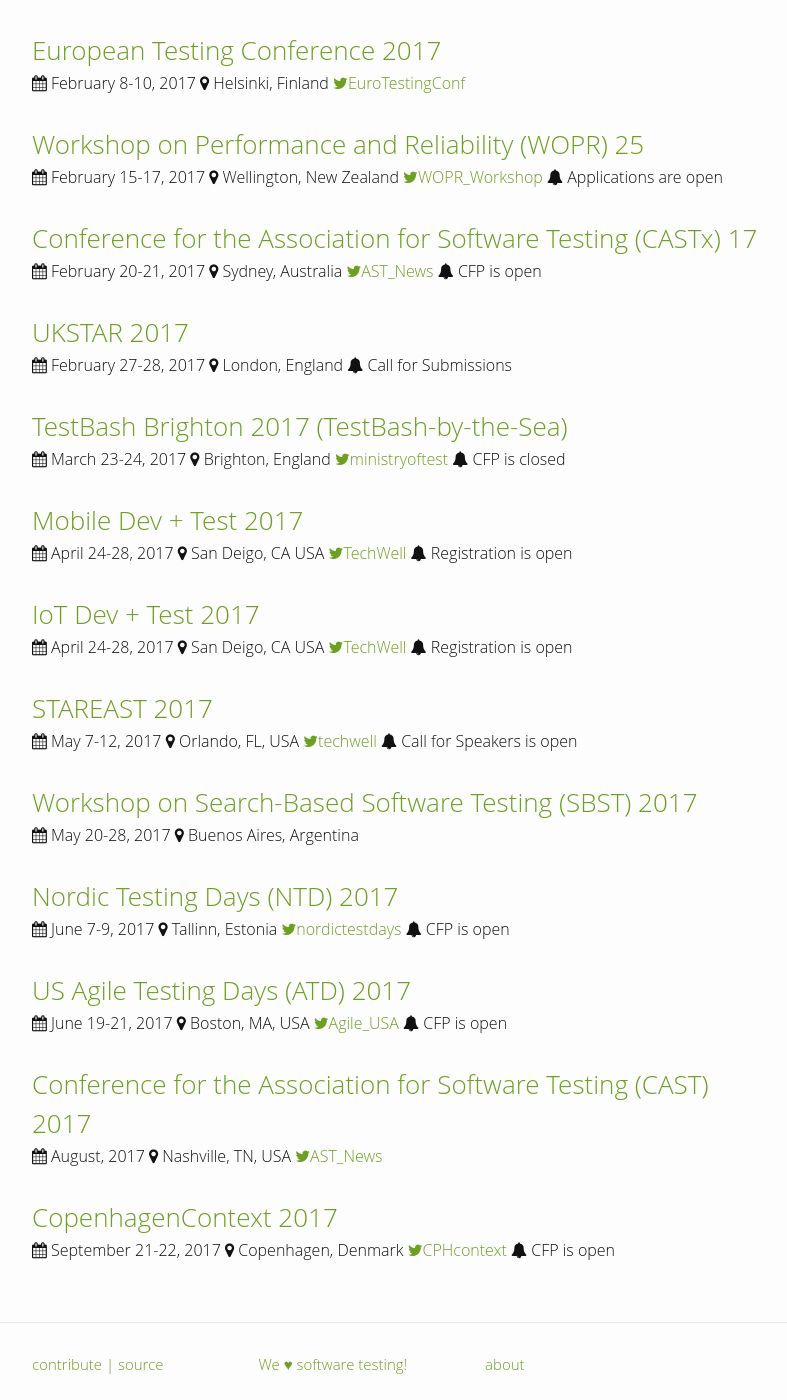
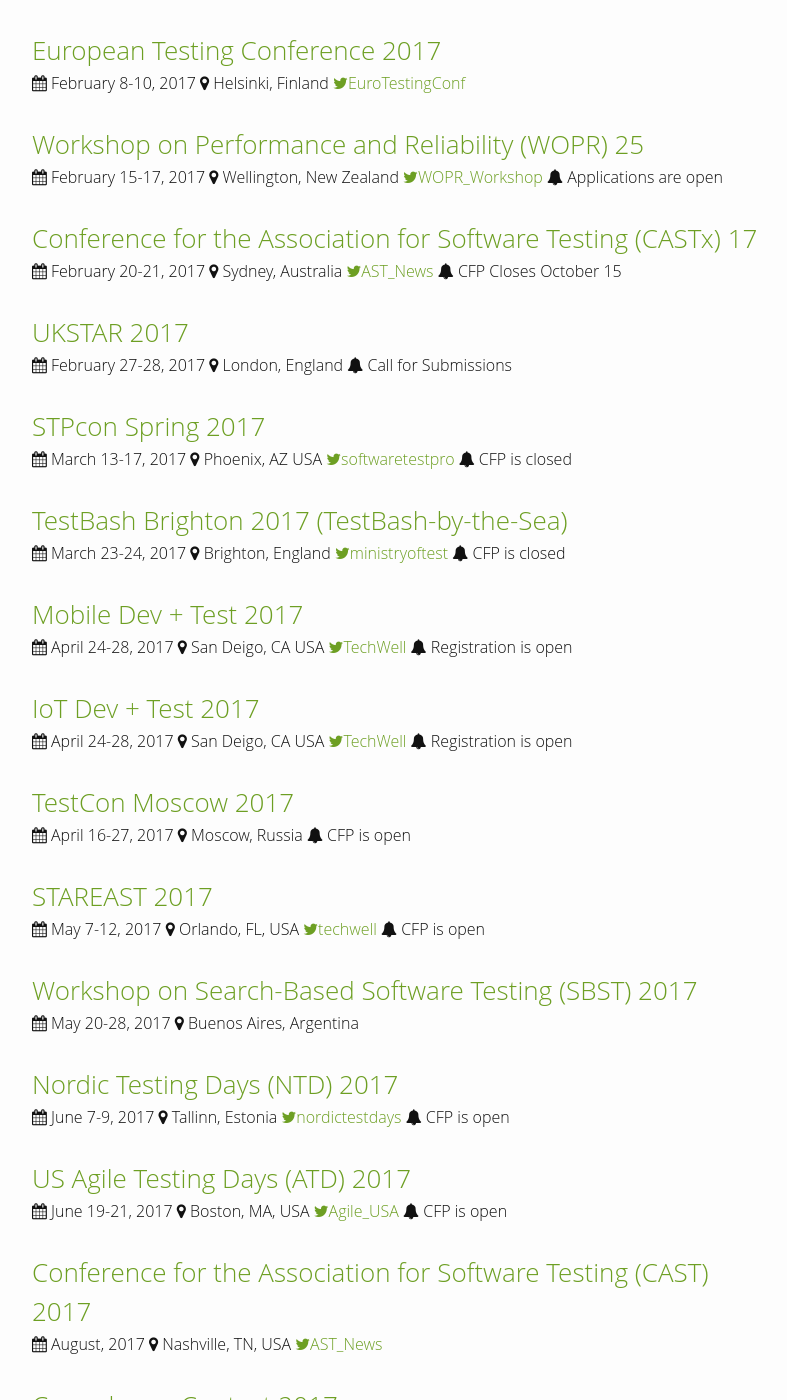
Before and after one commit to TestingConferences/testingconferences.github.io, a Jekyll site: the page built from index.html, in a window 1280 px wide and 1400 px high, scrolled down 1668 px. Shown: the whole window, without its empty margins (238-1025 px from the left). Built offline with Jekyll 4.4.1, drawn with Linux system fonts in a browser that asks for light colours.

Commit message:
Added TestCon Moscow 17 and STPCon Spring 2017

```diff
--- a/_data/current.yml
+++ b/_data/current.yml
@@ -114,13 +114,20 @@
   dates: "February 20-21, 2017"
   url: https://www.associationforsoftwaretesting.org/conference/castx17-call-for-proposals/
   twitter: AST_News
-  status: CFP is open
+  status: CFP Closes October 15
 
 - name: UKSTAR 2017
   location: London, England
   dates: "February 27-28, 2017"
   url: https://ukstar.eurostarsoftwaretesting.com/call-submissions-ukstar-2017/
   status: Call for Submissions
+
+- name: STPcon Spring 2017
+  location: Phoenix, AZ USA
+  dates: "March 13-17, 2017"
+  url: http://softwaretestpro.bmeurl.co/67E71AB
+  twitter: softwaretestpro
+  status: CFP is closed
 
 - name: TestBash Brighton 2017 (TestBash-by-the-Sea)
   location: Brighton, England
@@ -143,12 +150,18 @@
   twitter: TechWell
   status: Registration is open
 
+- name: TestCon Moscow 2017
+  location: Moscow, Russia
+  dates: "April 16-27, 2017"
+  url: http://testconf.ru/
+  status: CFP is open
+
 - name: STAREAST 2017
   location: Orlando, FL, USA
   dates: "May 7-12, 2017"
   url: http://stareast.techwell.com/
   twitter: techwell
-  status: Call for Speakers is open
+  status: CFP is open
 
 - name: Workshop on Search-Based Software Testing (SBST) 2017
   location: Buenos Aires, Argentina
```
